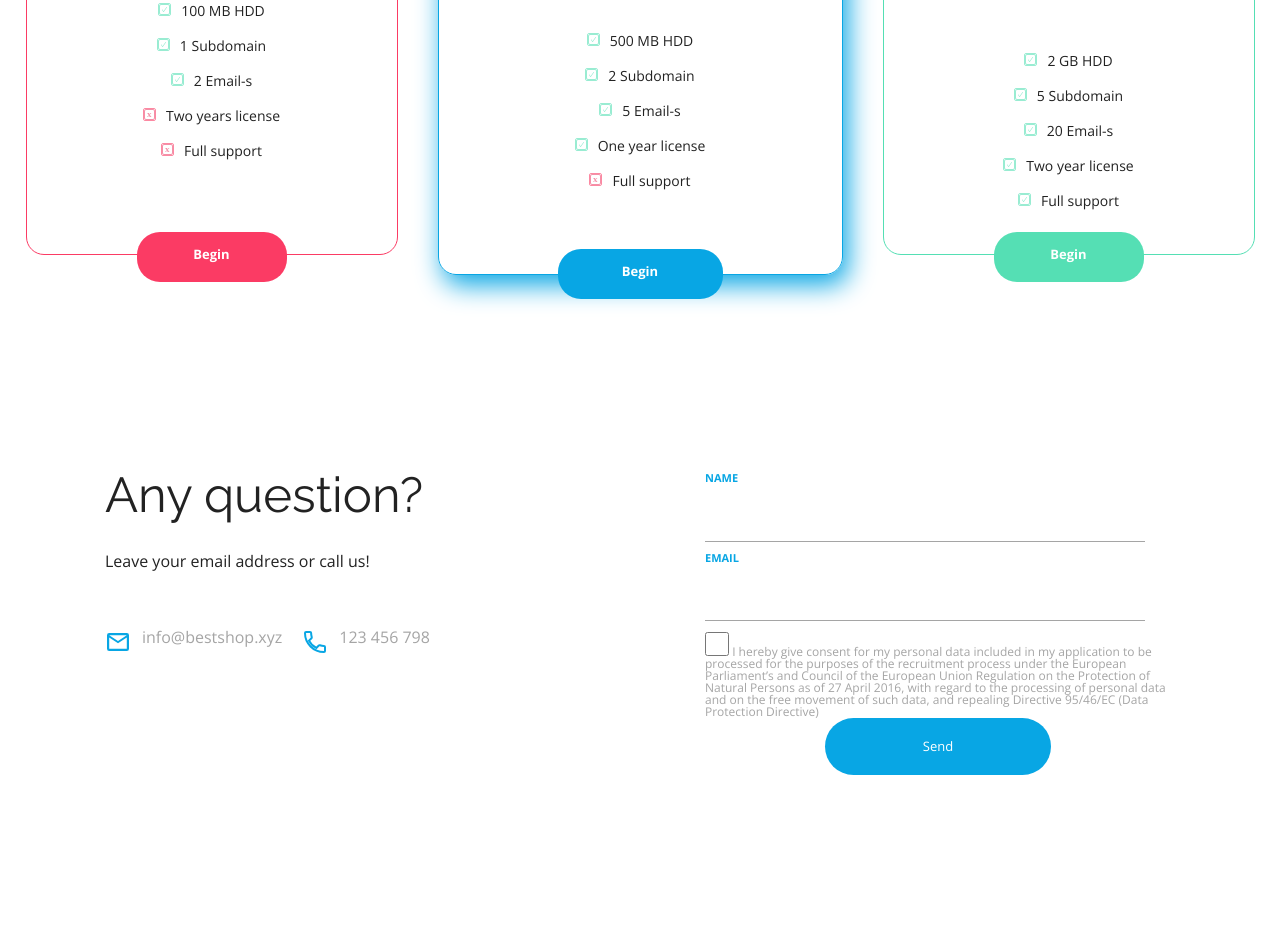
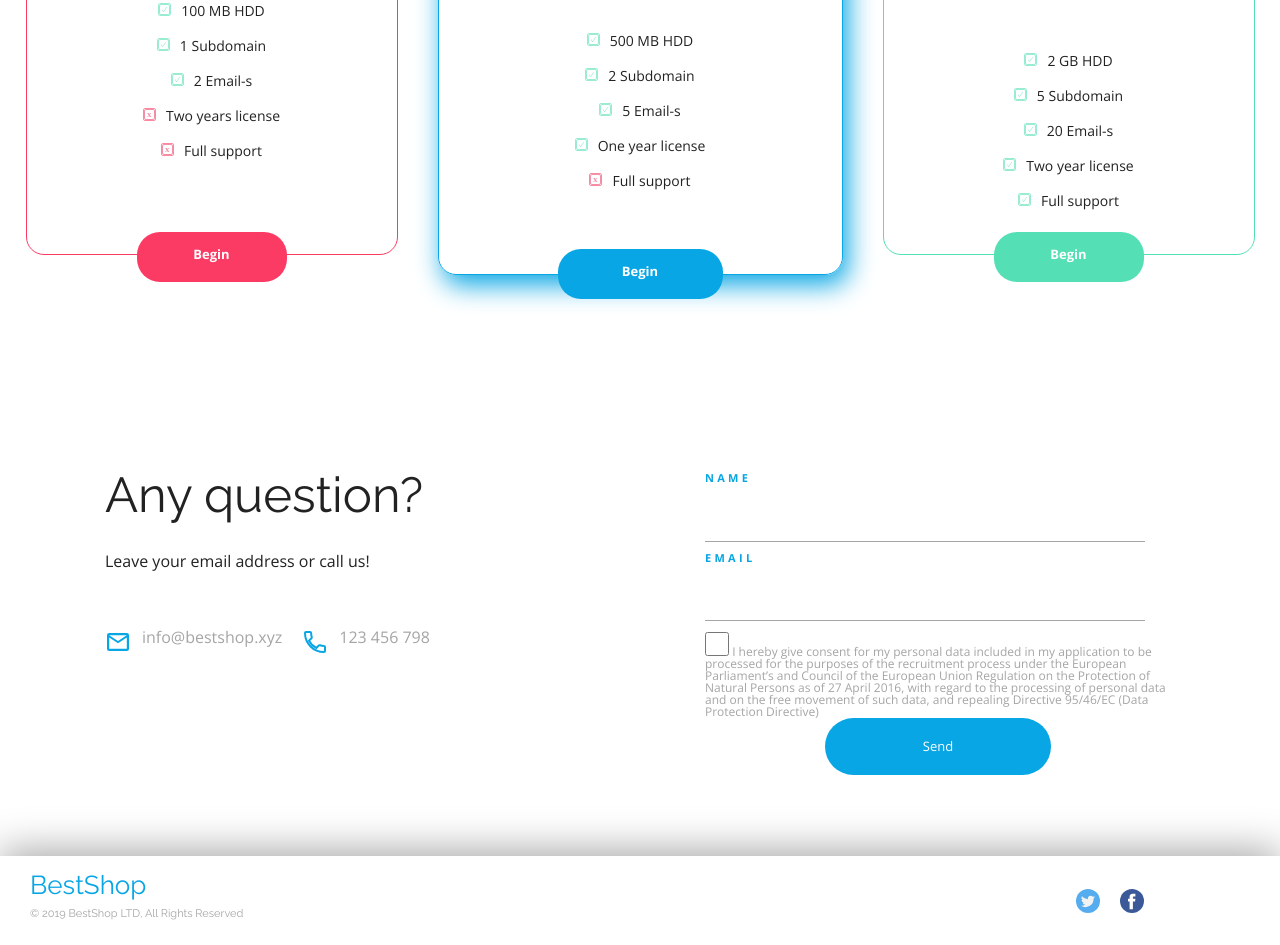
Before and after one commit to M-Kra/Warsztat_Best_Shop, a plain HTML site: page index.html in a window 1280 px wide. Shown: the part 3651-4596 px from the top of the page. Before the commit the page ends 4507 px from the top, so only its background shows below. Drawn offline with nearby package versions, Linux system fonts and the light colour scheme.

Commit message:
Finished footer section and updated contact section

```diff
--- a/css/style.css
+++ b/css/style.css
@@ -633,6 +633,7 @@
     color: var(--color-primary);
     text-transform: uppercase;
     height: 80px;
+    letter-spacing: 3.28px;
 }
 .input-name {
     flex-shrink: 0;
@@ -705,3 +706,46 @@
     font-family: var(--font-open-sans);
     color: var(--color-white);
 }
+
+
+/*********** Footer *************/
+
+
+.container-footer {
+    display: flex;
+    justify-content: space-between;
+    align-items: center;
+    flex-basis: 100%;
+    width: 100%;
+    height: 89px;
+    box-shadow: 0 -5px 40px var(--color-grey);
+}
+.footer-left-side {
+    flex-direction: column;
+    margin-left: 30px;
+}
+
+.footer-logo{
+    font-size: 26px;
+    font-family: var(--font-raleway);
+    color: var(--color-primary);
+}
+.footer-rights {
+    font-family: var(--font-raleway);
+    color: var(--color-grey);
+    font-size: 11px;
+    margin-top: 10px;
+    margin-bottom: 10px;
+}
+
+.footer-right-side {
+    margin-right: 136px;
+}
+
+.footer-media {
+    display: inline-flex;
+}
+
+.logo-facebook {
+    margin-left: 20px;
+}
--- a/index.html
+++ b/index.html
@@ -225,3 +225,25 @@
         </div>
     </div>
 </section>
+
+<section class="container-footer">
+  <div class="footer-left-side">
+        <div class="footer-logo">
+        <p class="footer-logo-spec">BestShop</p>
+        </div>
+    <div class="footer-rights">
+        <p class="footer-rights-text">© 2019 BestShop LTD, All Rights Reserved</p>
+    </div>
+  </div>
+
+ <div class="footer-right-side">
+     <div class="footer-media">
+         <div class="logo-twitter">
+             <img src="assets/twitter.svg" alt="twitter">
+         </div>
+         <div class="logo-facebook">
+             <img src="assets/facebook.svg" alt="facebook">
+         </div>
+     </div>
+ </div>
+</section>
```
